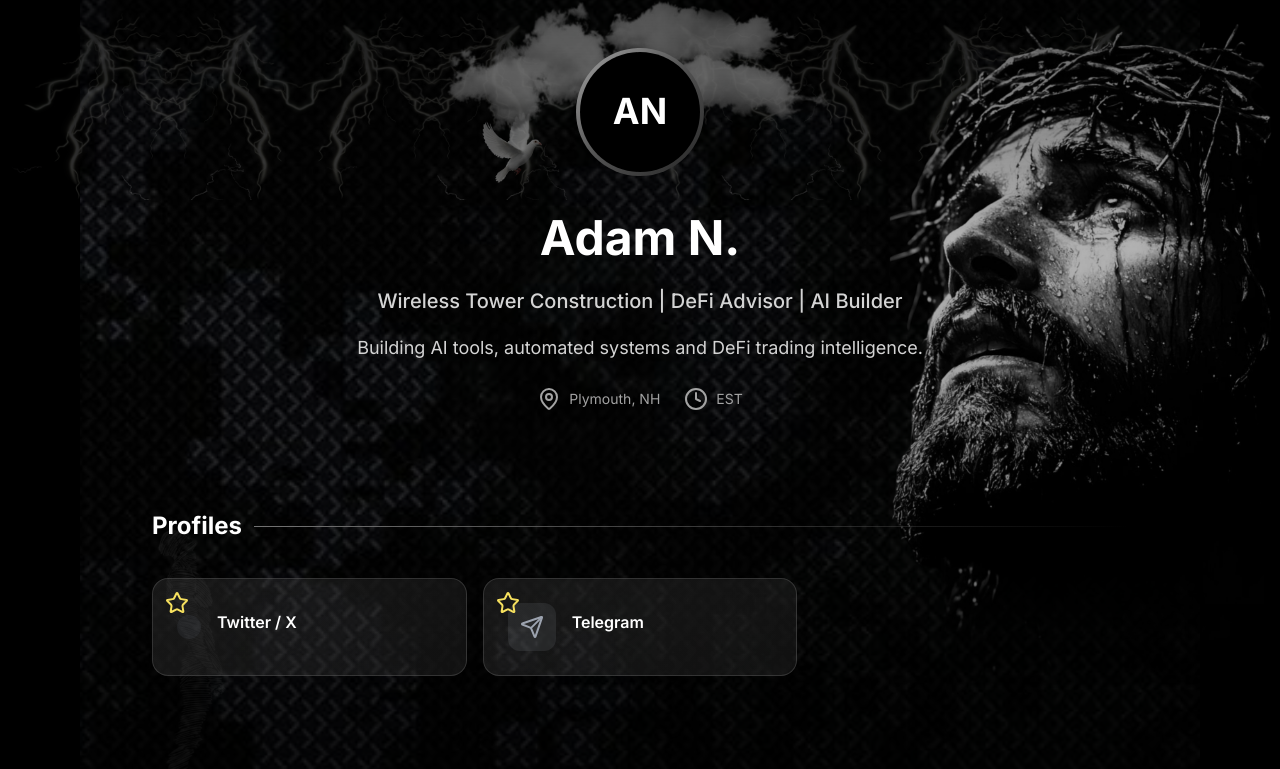
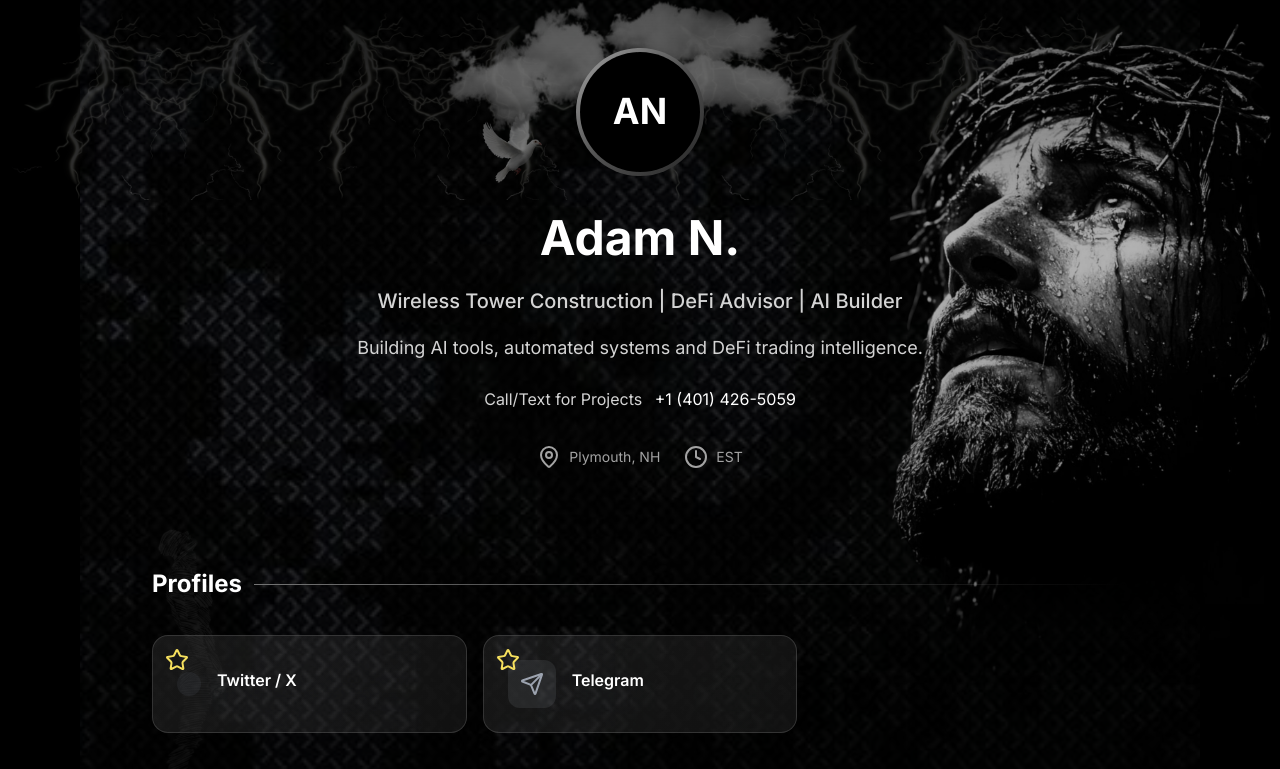
Before and after one commit to Foshowithit/adamn.info, a website: page index.html in a window 1280 px wide. Shown: the top 769 px of the page. Drawn offline with nearby package versions, Linux system fonts and the light colour scheme.

Commit message:
Add call/text contact info for projects at top of page

```diff
--- a/css/styles.css
+++ b/css/styles.css
@@ -278,6 +278,29 @@ body {
   max-width: 42rem;
   margin: 0 auto var(--spacing-lg);
   line-height: 1.7;
+}
+
+.contact-for-projects {
+  text-align: center;
+  margin-bottom: var(--spacing-xl);
+}
+
+.contact-label {
+  display: inline;
+  font-size: 1rem;
+  color: var(--color-gray-300);
+  margin-right: var(--spacing-xs);
+}
+
+.contact-phone {
+  color: var(--color-white);
+  text-decoration: none;
+  font-size: 1rem;
+  transition: color var(--transition-fast);
+}
+
+.contact-phone:hover {
+  color: var(--color-gray-300);
 }
 
 .profile-meta {
--- a/index.html
+++ b/index.html
@@ -76,6 +76,11 @@
                 <p class="profile-bio">
                     Building AI tools, automated systems and DeFi trading intelligence.
                 </p>
+
+                <div class="contact-for-projects">
+                    <span class="contact-label">Call/Text for Projects</span>
+                    <a href="tel:+14014265059" class="contact-phone">+1 (401) 426-5059</a>
+                </div>
 
                 <div class="profile-meta">
                     <div class="meta-item">
```
